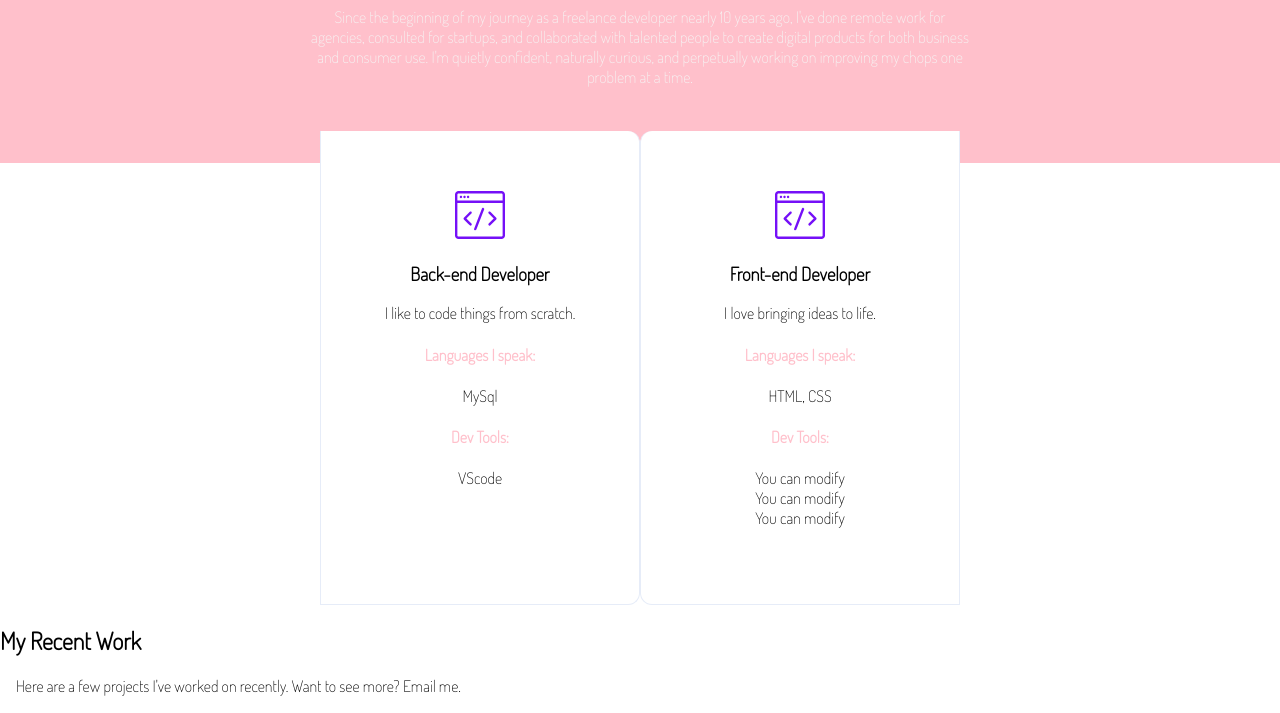
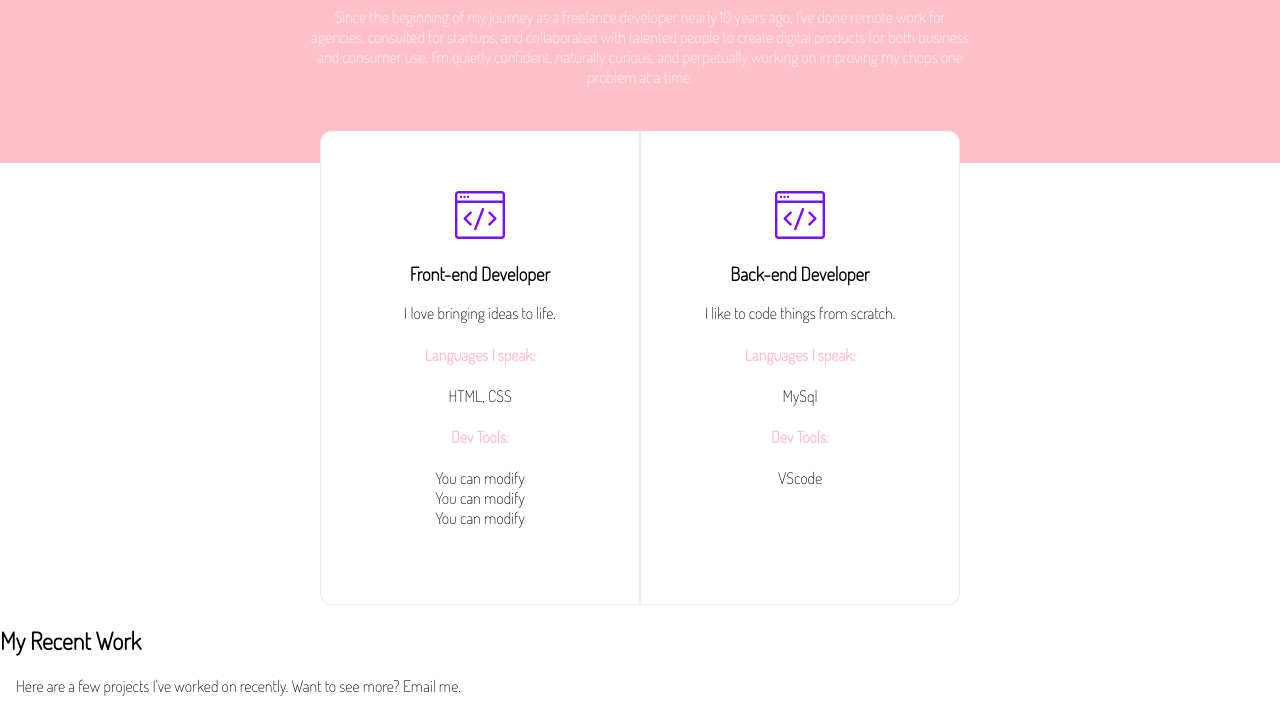
Before and after one commit to WildCodeSchool-2024-09/JS-RemoteFR-Q4-Jaune-Checkpoint1, a website: page site/portfolio.html in a window 1280 px wide. Shown: the part 920-1633 px from the top of the page. Drawn offline with Linux system fonts and the light colour scheme.

Commit message:
CSS Step 6

```diff
--- a/site/css/portfolio.css
+++ b/site/css/portfolio.css
@@ -112,6 +112,15 @@ nav {
 }
 /* // */
 
+/* Step 6 */
+@media (min-width: 700px) {
+  .skills {
+    display: flex;
+    flex-direction: row-reverse;
+  }
+}
+/* // */
+
 .skills--title {
   margin: calc(var(--gutter) * -2) 0;
   text-align: var(--textAlign);
```
